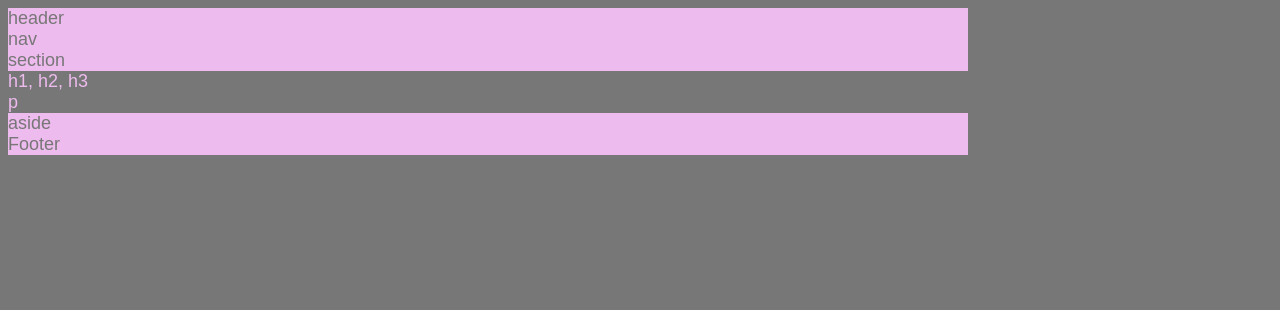
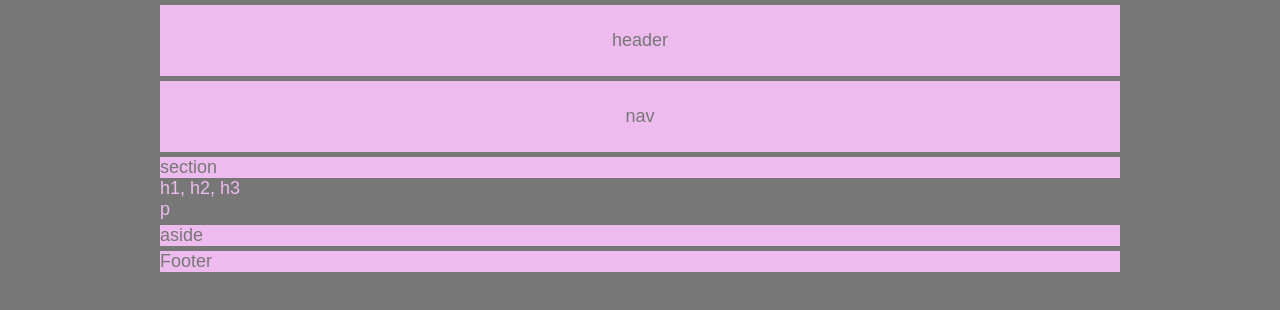
Before and after one commit to gustavogibo/HW-Wireframe, a plain HTML site: page index.html in a window 1280 px wide. Drawn offline with Linux system fonts and the light colour scheme.

Commit message:
styling header and nav

```diff
--- a/style.css
+++ b/style.css
@@ -4,10 +4,17 @@ body {
     background: #777;
     width: 960px;
     font-size: 18px;
+    margin: 0 auto;
 }
 
 header, nav, section, aside, footer {
     background: #ebe;
+    margin-top: 5px;
+}
+
+header, nav {
+    text-align: center;
+    padding: 25px;
 }
 
 article {
```
